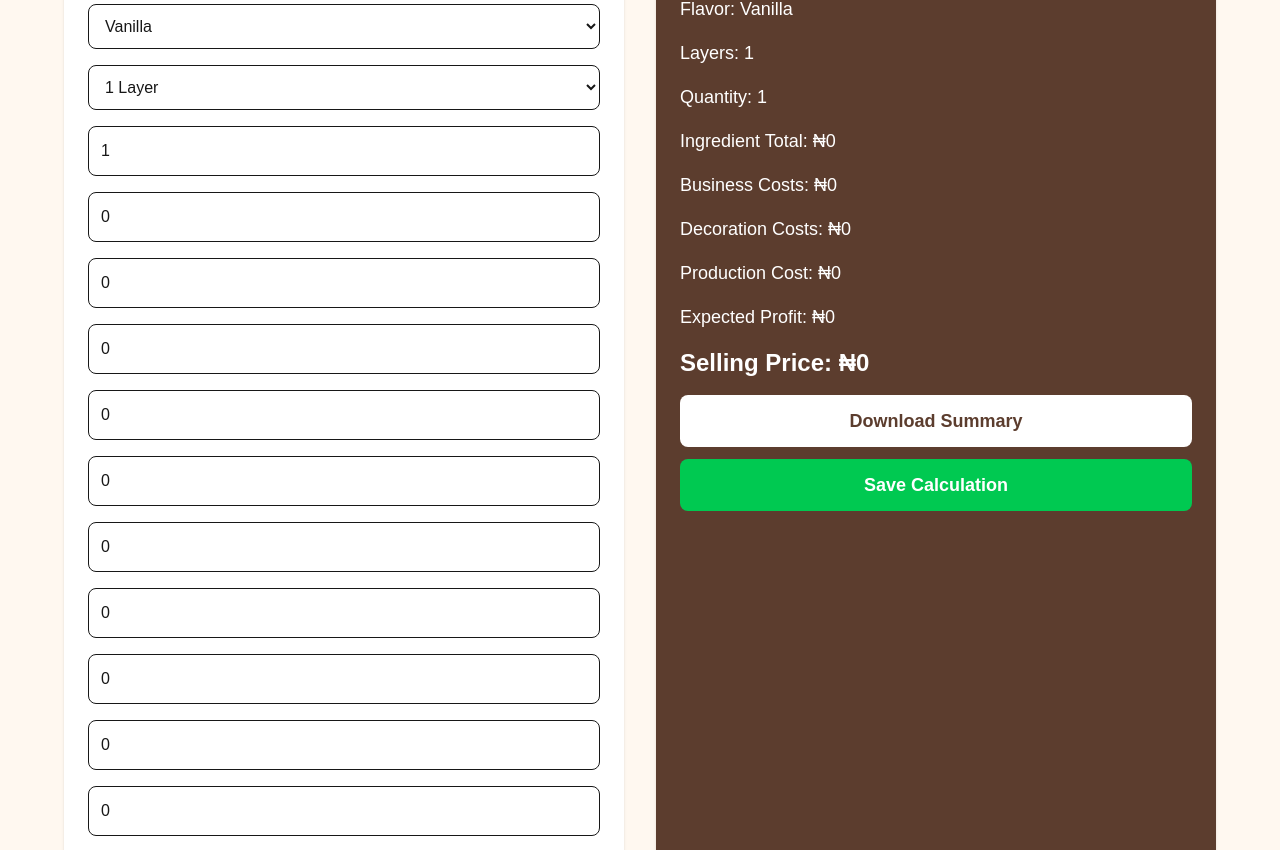
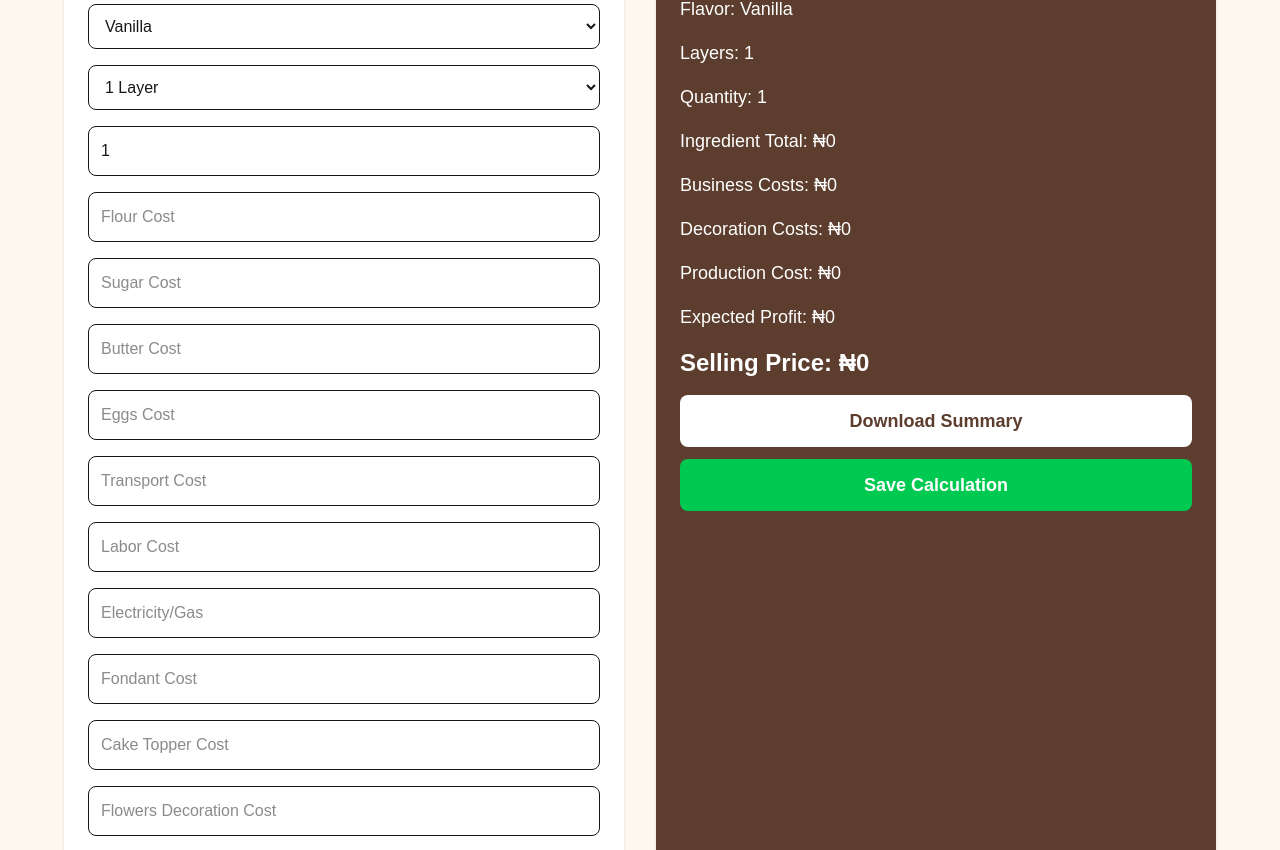
Before and after one commit to RoseO5/cake-cost-calculator, a Next.js app: page / in a window 1280 px wide. Shown: the part 385-1235 px from the top of the page. Built offline with nearby package versions, Linux system fonts and the light colour scheme; no server answers.

Commit message:
Fix safe input handling for ingredients, costs, decorations

```diff
--- a/components/CakeCalculator.tsx
+++ b/components/CakeCalculator.tsx
@@ -192,7 +192,7 @@ const downloadSummary = async () => {
           <input
             type="number"
             placeholder="Flour Cost"
-            value={ingredients.flour}
+            value={ingredients.flour === 0 ? "" : ingredients.flour}
             className="w-full border p-3 rounded-lg"
             onChange={(e) =>
               setIngredients({
@@ -205,7 +205,7 @@ const downloadSummary = async () => {
           <input
             type="number"
             placeholder="Sugar Cost"
-            value={ingredients.sugar}
+            value={ingredients.sugar === 0 ? "" : ingredients.sugar}
             className="w-full border p-3 rounded-lg"
             onChange={(e) =>
               setIngredients({
@@ -218,7 +218,7 @@ const downloadSummary = async () => {
           <input
             type="number"
             placeholder="Butter Cost"
-            value={ingredients.butter}
+            value={ingredients.butter === 0 ? "" : ingredients.butter}
             className="w-full border p-3 rounded-lg"
             onChange={(e) =>
               setIngredients({
@@ -231,7 +231,7 @@ const downloadSummary = async () => {
           <input
             type="number"
             placeholder="Eggs Cost"
-            value={ingredients.eggs}
+            value={ingredients.eggs === 0 ? "" : ingredients.eggs}
             className="w-full border p-3 rounded-lg"
             onChange={(e) =>
               setIngredients({
@@ -244,7 +244,7 @@ const downloadSummary = async () => {
           <input
             type="number"
             placeholder="Transport Cost"
-            value={businessCosts.transport}
+            value={businessCosts.transport || ""}
             className="w-full border p-3 rounded-lg"
             onChange={(e) =>
               setBusinessCosts({
@@ -257,7 +257,7 @@ const downloadSummary = async () => {
           <input
             type="number"
             placeholder="Labor Cost"
-            value={businessCosts.labor}
+            value={businessCosts.labor || ""}
             className="w-full border p-3 rounded-lg"
             onChange={(e) =>
               setBusinessCosts({
@@ -270,7 +270,7 @@ const downloadSummary = async () => {
           <input
             type="number"
             placeholder="Electricity/Gas"
-            value={businessCosts.electricity}
+            value={businessCosts.electricity || ""}
             className="w-full border p-3 rounded-lg"
             onChange={(e) =>
               setBusinessCosts({
@@ -283,7 +283,7 @@ const downloadSummary = async () => {
           <input
             type="number"
             placeholder="Fondant Cost"
-            value={decorations.fondant}
+            value={decorations.fondant || ""}
             className="w-full border p-3 rounded-lg"
             onChange={(e) =>
               setDecorations({
@@ -296,7 +296,7 @@ const downloadSummary = async () => {
           <input
             type="number"
             placeholder="Cake Topper Cost"
-            value={decorations.toppers}
+            value={decorations.toppers || ""}
             className="w-full border p-3 rounded-lg"
             onChange={(e) =>
               setDecorations({
@@ -309,7 +309,7 @@ const downloadSummary = async () => {
           <input
             type="number"
             placeholder="Flowers Decoration Cost"
-            value={decorations.flowers}
+            value={decorations.flowers || ""}
             className="w-full border p-3 rounded-lg"
             onChange={(e) =>
               setDecorations({
```
